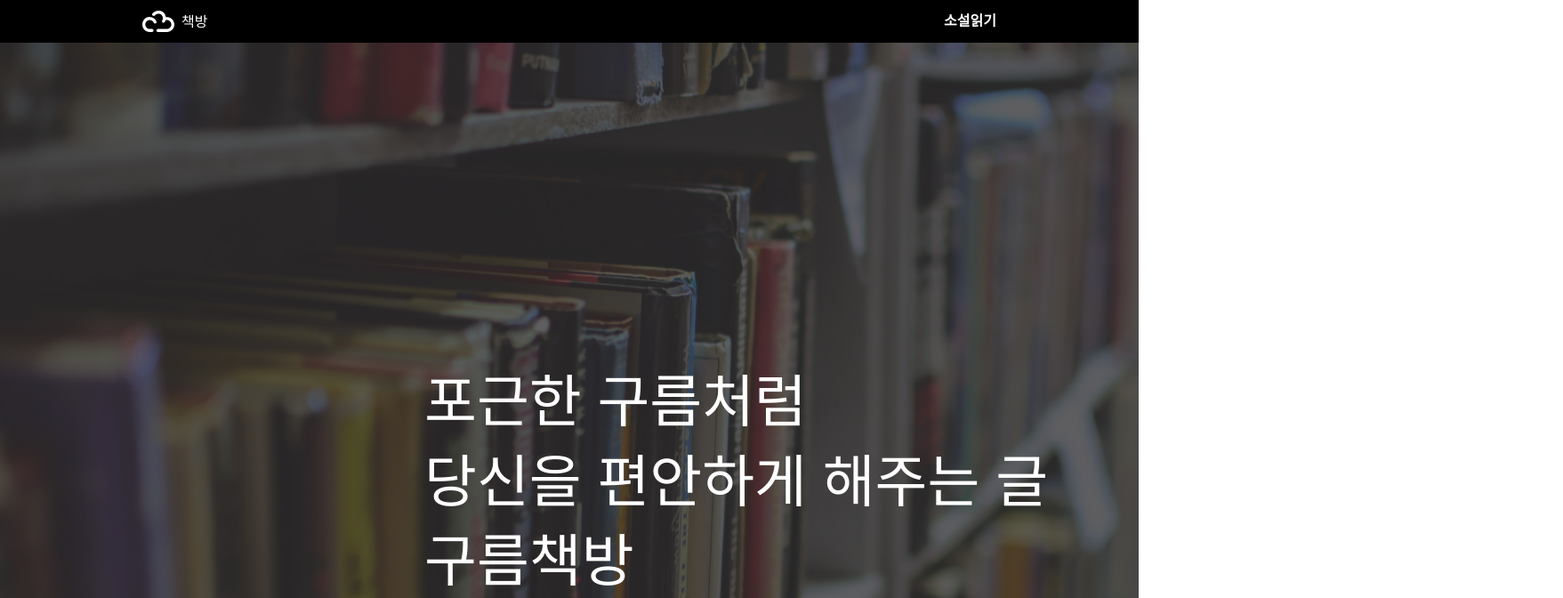
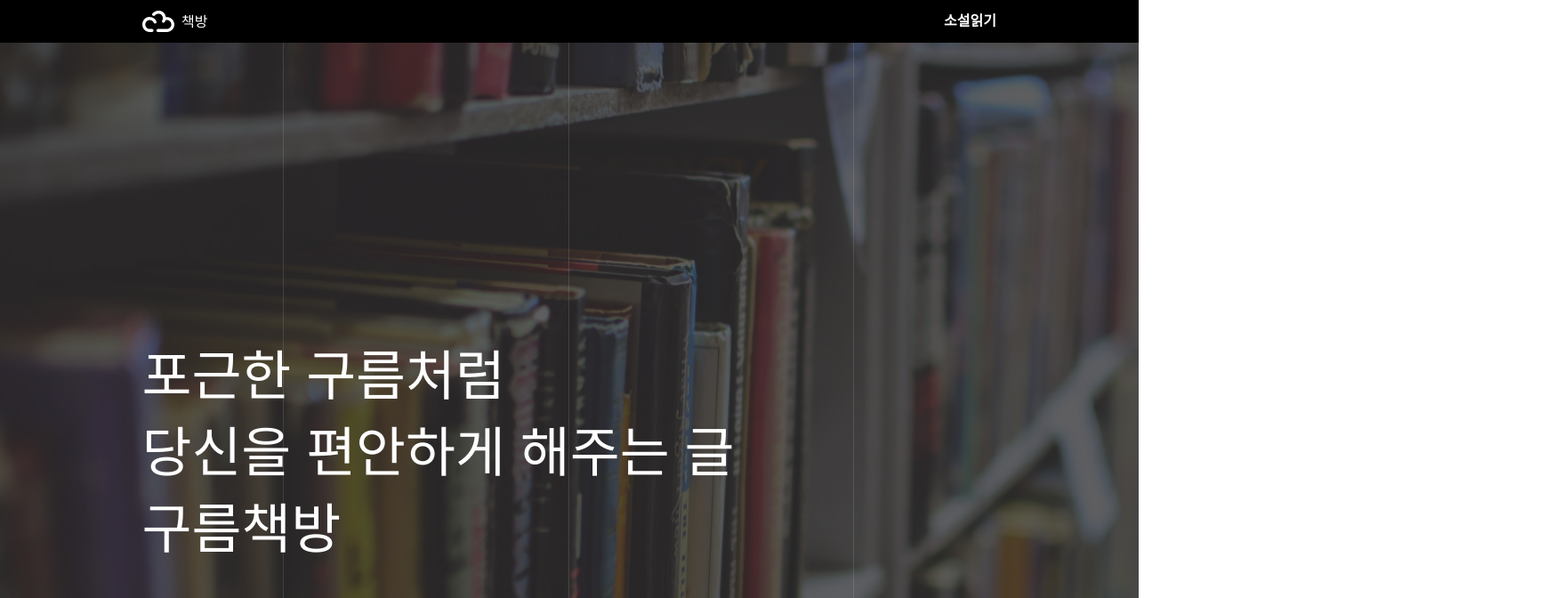
Before and after one commit to codestates/cloud-bookstore-client, a React (Create React App) app: page / in a window 1280 px wide. Shown: the top 672 px of the page at 89% size, 1757 px wide, since content can reach past the window. Built offline with nearby package versions, Linux system fonts and the light colour scheme.

Commit message:
[1-2] Add grey lines and set detail
전체적으로 세로 회색 줄을 넣고 디자인 위치의
디테일 잡음

```diff
--- a/src/css/Landingpage.css
+++ b/src/css/Landingpage.css
@@ -1,3 +1,29 @@
+.threeLines {
+  position: absolute;
+  top: 48px;
+  /* top: 1025px; */
+  left: -1px;
+  width: 100%;
+  height: 5476px;
+  display: flex;
+}
+
+.lineBoxes {
+  flex: 1 1 auto;
+  /* border: 1px red solid; */
+}
+
+#lineBox2 {
+  opacity: 0.15;
+  border-left: 1px #d8d8d8 solid;
+  border-right: 1px #d8d8d8 solid;
+}
+
+#lineBox3 {
+  opacity: 0.15;
+  border-right: 1px #d8d8d8 solid;
+}
+
 .landingHeader {
   height: 1048px;
 }
@@ -16,7 +42,7 @@
 }
 
 .landingMenuToolBox {
-  flex: 0 1 960px;
+  flex: 0 1 980px;
   height: 24px;
   display: flex;
   justify-content: space-between;
@@ -26,6 +52,7 @@
 .landingHeaderStart {
   width: 75px;
   height: 24px;
+  margin: 0 10px;
   cursor: pointer;
 }
 
@@ -43,19 +70,23 @@
 }
 
 .landingHeaderContent{
-  height: 1010px;
+  height: 1020px;
   background-image: url('../asset/landingpage/header.png');
+  display: flex;
+  justify-content: center;
+  align-items: center;
 }
 
 .landingHeaderText {
+  width: 961px;
   position: relative;
-  left: 477px;
-  top: 400px;
+  /* left: 477px;
+  top: 400px; */
 }
 
 .landingHeaderText > p {
   margin: 16px 0;
-  font-size: 64px;
+  font-size: 380%;
   color: #ffffff;
 }
 
--- a/src/pages/Landingpage.tsx
+++ b/src/pages/Landingpage.tsx
@@ -4,6 +4,12 @@ import '../css/Landingpage.css';
 function Landingpage() {
   return (
     <>
+      <div className="threeLines">
+        <div className="lineBoxes"></div>
+        <div id="lineBox2" className="lineBoxes"></div>
+        <div id="lineBox3" className="lineBoxes"></div>
+        <div className="lineBoxes"></div>
+      </div>
       <div className="landingHeader">
         <div className="landingMenuBar">
           <div className="landingMenuToolBox">
```
Also changed, not shown: src/asset/landingpage/header.png.
